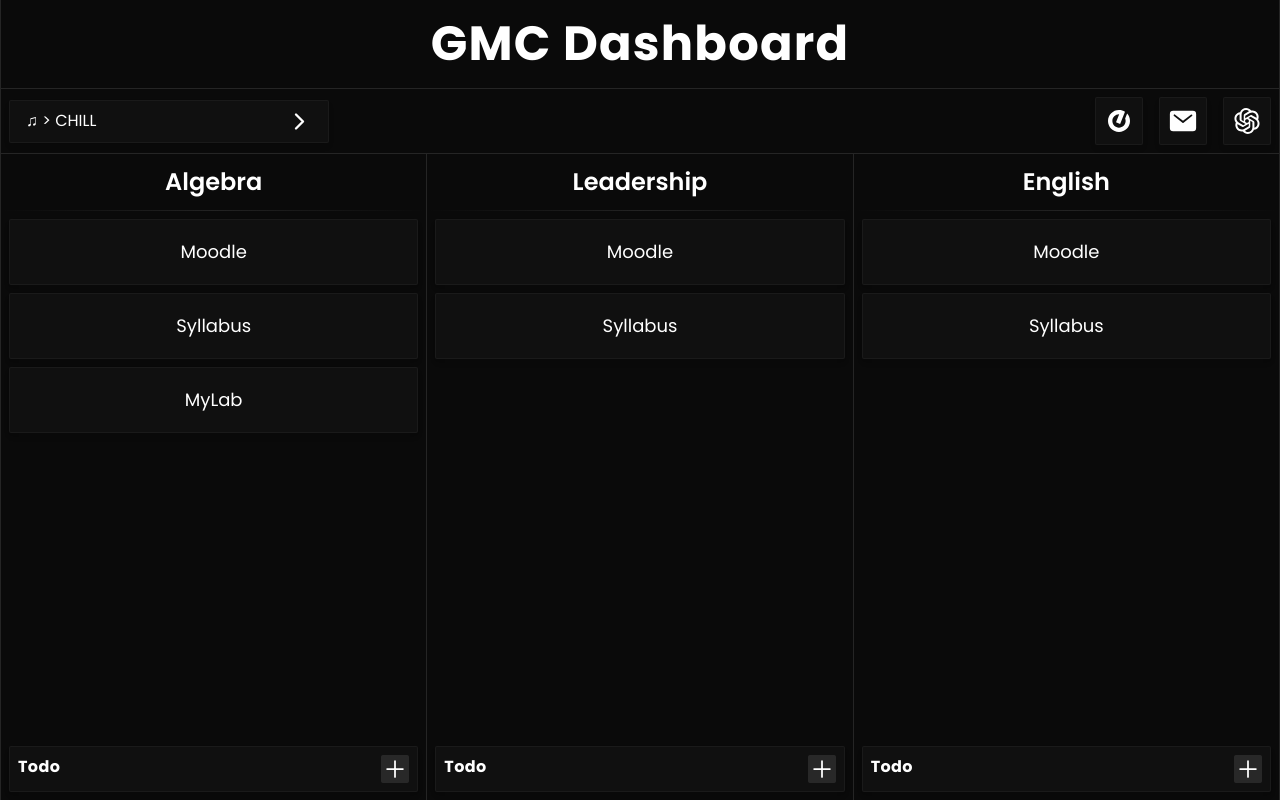
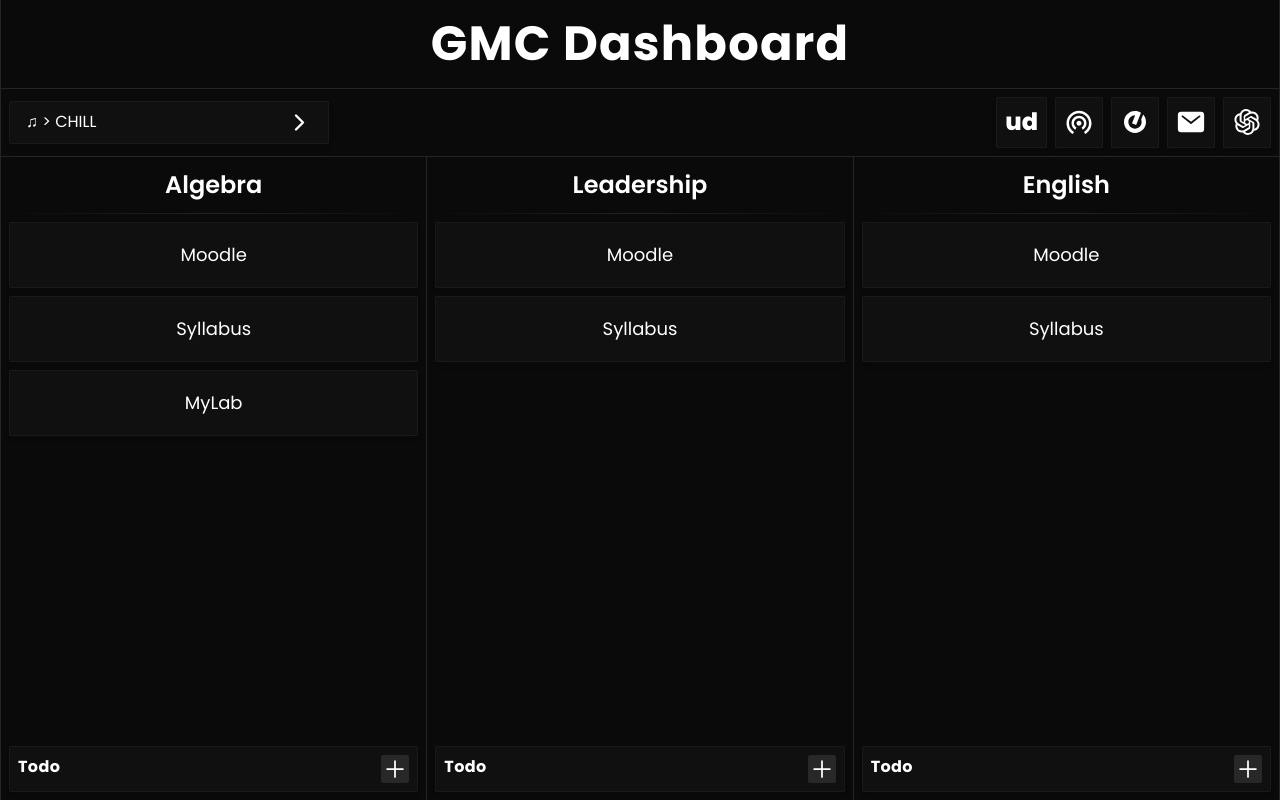
Before and after one commit to BENNNZO/school-dashboard, a Next.js app: page / in a window 1280 px wide. Built offline with nearby package versions, Linux system fonts and the light colour scheme.

Commit message:
added quicklinks: undetectable.ai, peardrop.net

```diff
--- a/src/components/TodoList.jsx
+++ b/src/components/TodoList.jsx
@@ -26,7 +26,7 @@
     return (
         <section className="bg-neutral-900/50 rounded-sm mx-2 mb-2 text-white border border-neutral-800/50 shadow-md">
             <div className="flex flex-row justify-between p-2">
-                <h2 className="font-bold tracking-wide">Todo</h2>
+                <h2 className="font-bold tracking-wide" onDoubleClick={() => console.log("test")}>Todo</h2>
                 <Image
                     src={PlusIcon}
                     width={25}
--- a/src/components/Utils.jsx
+++ b/src/components/Utils.jsx
@@ -10,6 +10,7 @@
 import PortalIcon from '/public/assets/portal.svg'
 import CopyIcon from '/public/assets/copy.svg'
 import CheckIcon from '/public/assets/check.svg'
+import PairDropIcon from '/public/assets/pairdrop.svg'
 
 export default function Utils() {
     const [selectedStream, setSelectedStream] = useState("jfKfPfyJRdk");
@@ -71,7 +72,22 @@
                     <YouTube videoId={selectedStream} opts={{ playerVars: { autoplay: 1 } }} />
                 </div>
             </div>
-            <ul className="flex flex-row gap-4">
+            <ul className="flex flex-row gap-2">
+                <li className="bg-neutral-900/50 aspect-square cursor-pointer hover:bg-neutral-900 duration-100 rounded-sm grid place-items-center border border-neutral-800/50 shadow-md">
+                    <a href="https://undetectable.ai/" target="_blank">
+                        <p className="text-white font-extrabold text-2xl m-2">ud</p>
+                    </a>
+                </li>
+                <li className="bg-neutral-900/50 cursor-pointer hover:bg-neutral-900 duration-100 rounded-sm grid place-items-center border border-neutral-800/50 shadow-md">
+                    <a href="https://pairdrop.net/" target="_blank">
+                        <Image
+                            src={PairDropIcon}
+                            width={30}
+                            height={30}
+                            className="invert m-2"
+                        />
+                    </a>
+                </li>
                 <li className="bg-neutral-900/50 cursor-pointer hover:bg-neutral-900 duration-100 rounded-sm grid place-items-center border border-neutral-800/50 shadow-md">
                     <a href="https://selfservice.gmc.cc.ga.us/Student/?hideProxyDialog=false" target="_blank">
                         <Image
@@ -91,7 +107,6 @@
                             className="invert m-2"
                         />
                     </a>
-                    {/* <div className="opacity-0 group-hover:opacity-100 ease-out duration-100"> */}
                     {copied ? (
                         <Image
                             src={CheckIcon}
@@ -111,7 +126,6 @@
                             }}
                         />
                     )}
-                    {/* </div> */}
                 </li>
                 <li className="bg-neutral-900/50 cursor-pointer hover:bg-neutral-900 duration-100 rounded-sm grid place-items-center border border-neutral-800/50 shadow-md">
                     <a href="https://chatgpt.com" target="_blank">
```
Also changed, not shown: public/assets/pairdrop.svg (added). Lines whose indentation alone changed are shown as unchanged.
